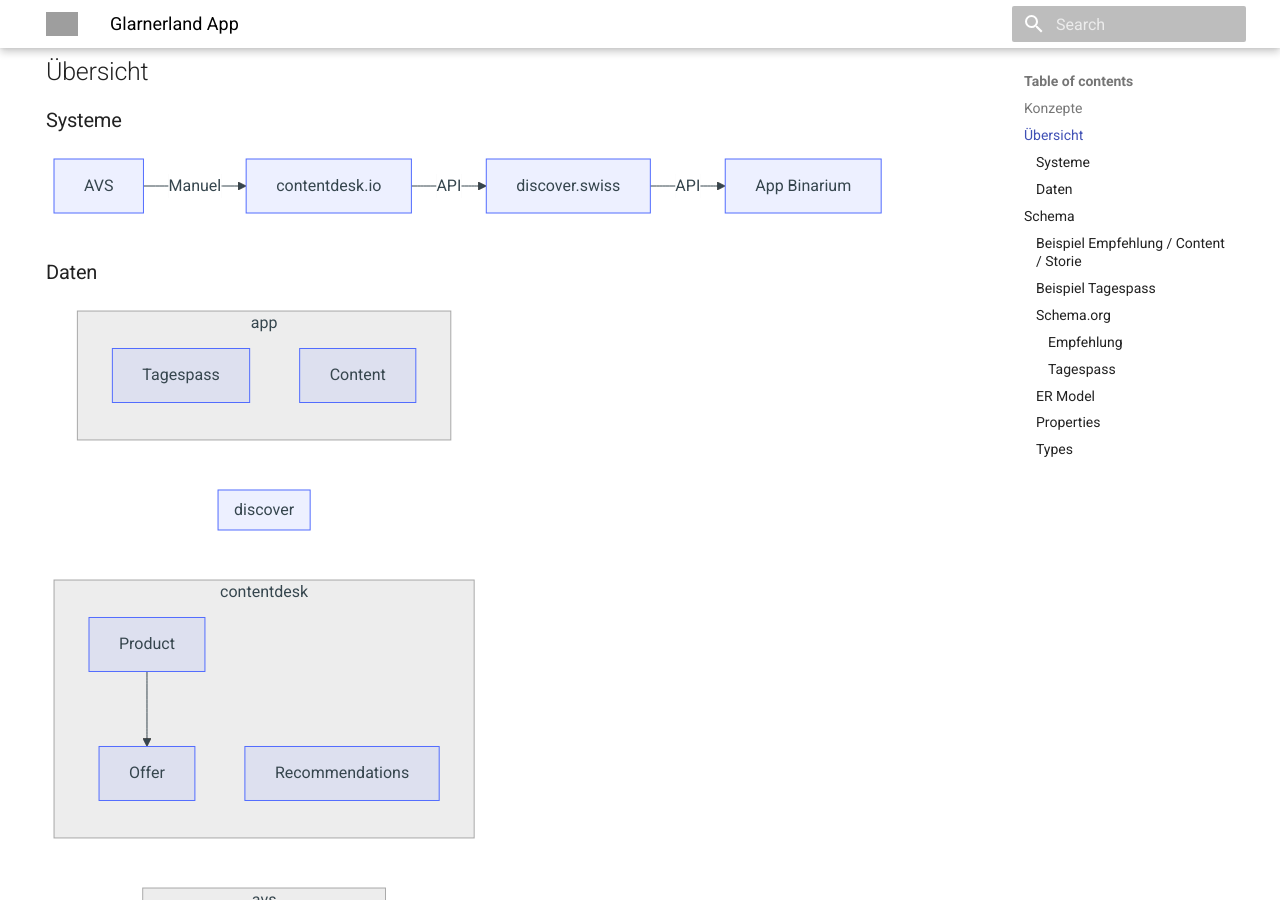
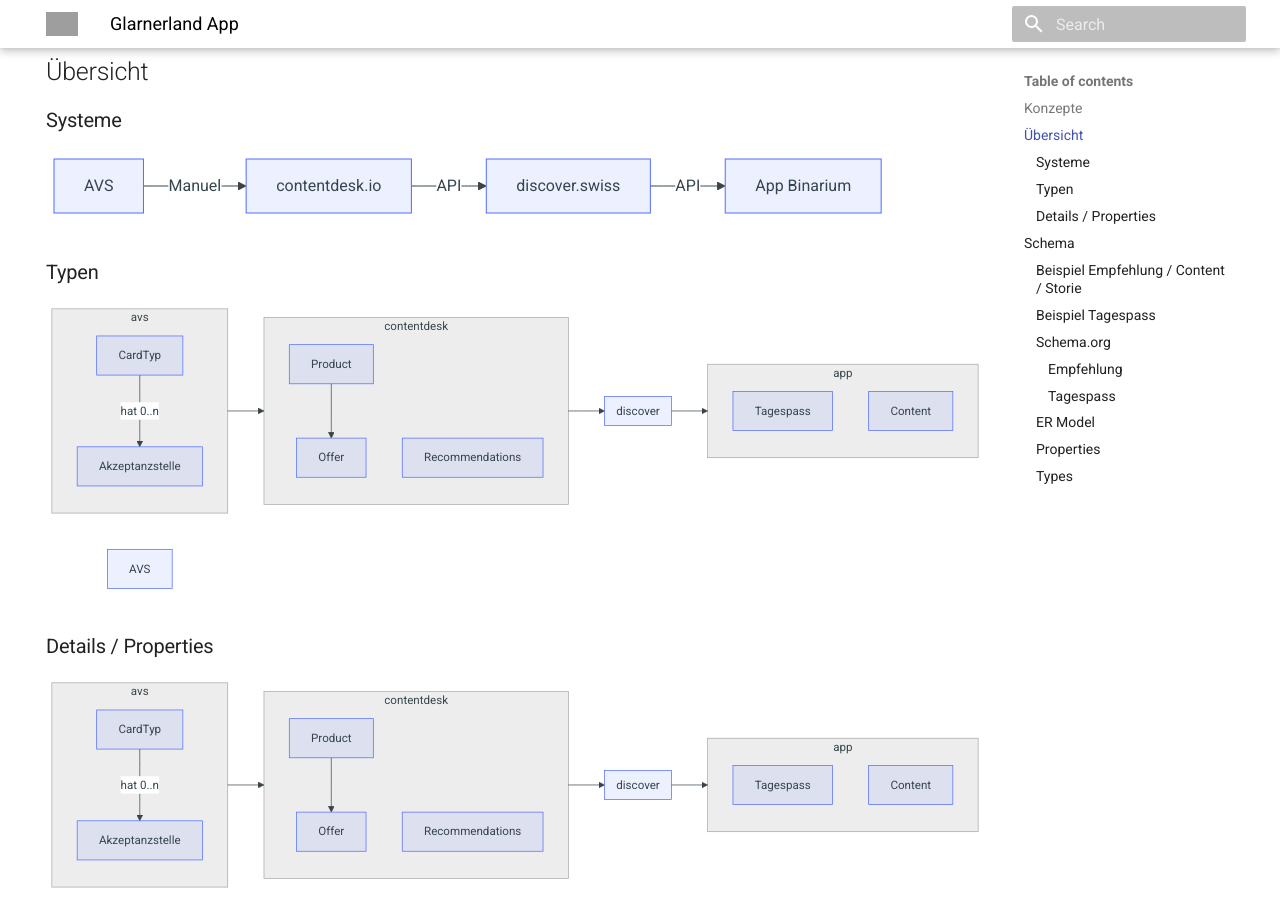
Before and after one commit to tsolenthaler/docs.contentdesk.io, an MkDocs documentation site: the page built from docs/dev/projects/glarnerlandApp.md, in a window 1280 px wide and 900 px high, scrolled down 357 px. Built offline with MkDocs 1.6.1 and Material for MkDocs 9.7.7, drawn with Linux system fonts in a browser that asks for light colours; some of the changed lines change nothing that is shown; grey boxes are pictures that could not be loaded.

````diff
--- a/docs/dev/projects/glarnerlandApp.md
+++ b/docs/dev/projects/glarnerlandApp.md
@@ -31,7 +31,7 @@
     SystemCD -->|API| SystemDiscover
     SystemDiscover -->|API| SystemApp
 ```
-### Daten
+### Typen
 
 ``` mermaid
 graph LR
@@ -55,7 +55,41 @@
         Tagespass
         Content
     end
+
+    avs --> contentdesk
+    contentdesk --> discover
+    discover --> app
 ```
+
+### Details / Properties
+``` mermaid
+graph LR
+    SystemAVS[AVS]
+    subgraph avs
+        direction TB
+        CardTyp --> | hat 0..n| Akzeptanzstelle
+    end
+    subgraph contentdesk
+        direction TB
+        Product --> Offer
+        Recommendations
+    end
+    subgraph discover
+        direction TB
+        Product
+        Recommendations
+    end
+    subgraph app
+        direction TB
+        Tagespass
+        Content
+    end
+
+    avs --> contentdesk
+    contentdesk --> discover
+    discover --> app
+```
+
 
 ## Schema
 
````
